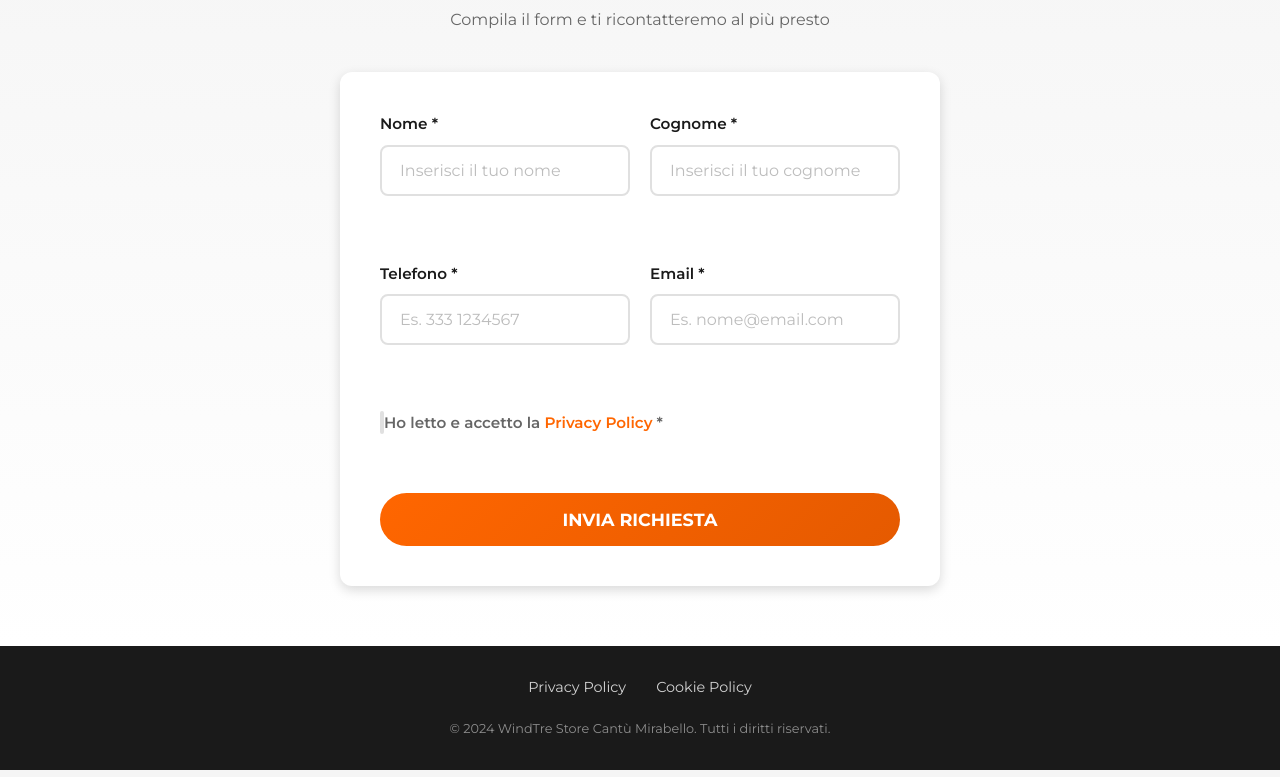
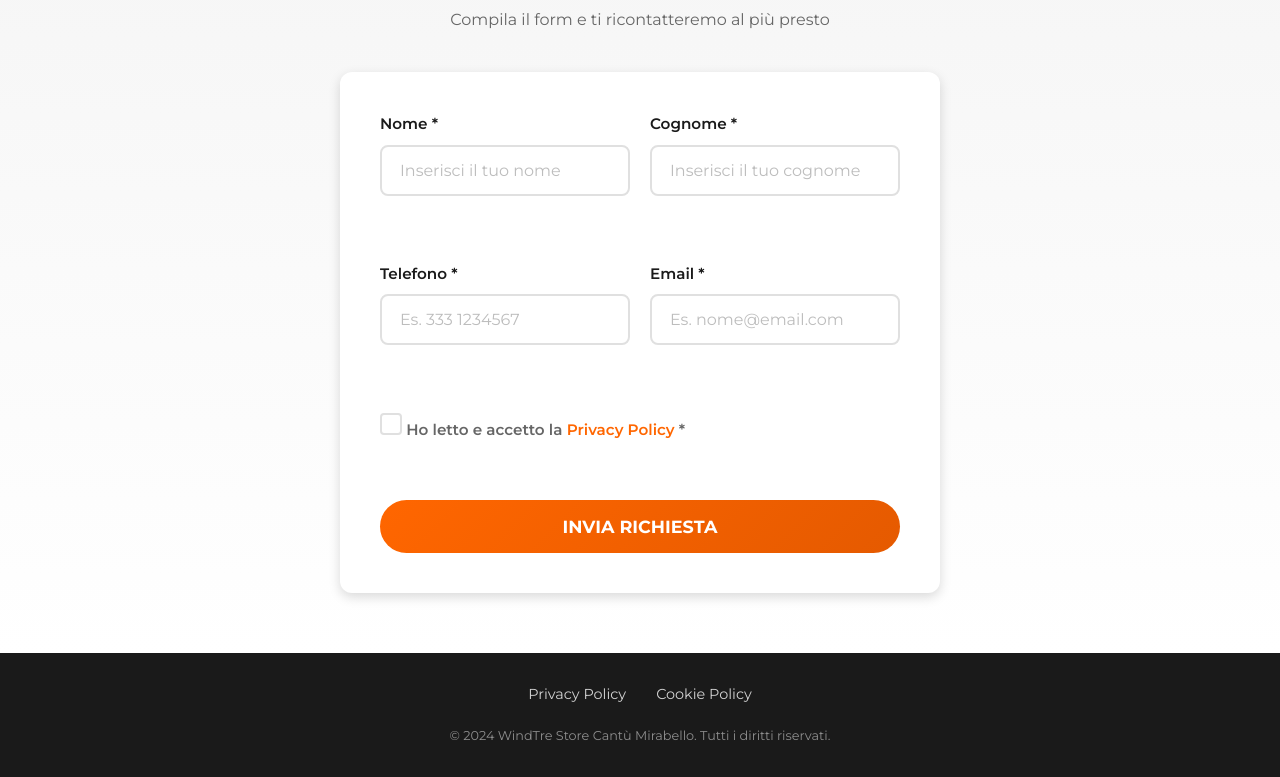
Before and after one commit to raydalessandro/mirabello, a website: page index.html in a window 1280 px wide. Shown: the part 2374-3151 px from the top of the page. Drawn offline with Linux system fonts and the light colour scheme.

Commit message:
fix: checkbox privacy visibile correttamente

```diff
--- a/index.html
+++ b/index.html
@@ -223,11 +223,14 @@
             width: 22px;
             height: 22px;
             min-width: 22px;
+            min-height: 22px;
+            flex-shrink: 0;
             border: 2px solid #E0E0E0;
             border-radius: 4px;
             transition: var(--transition);
             position: relative;
             margin-top: 2px;
+            display: inline-block;
         }
 
         .checkbox-label input:checked ~ .checkbox-custom {
```
Also changed, not shown: orio.html (+3 -0 lines).
